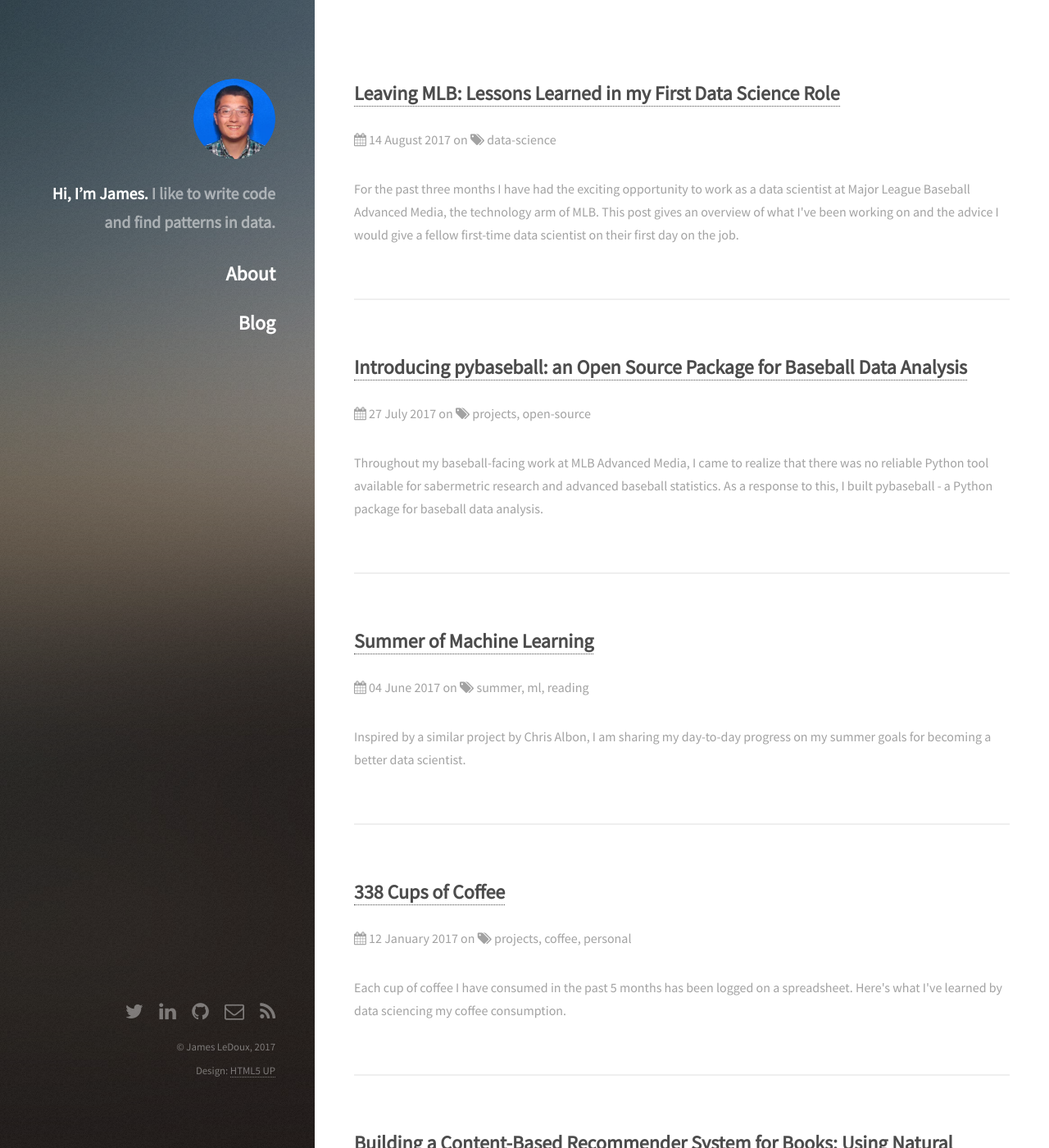
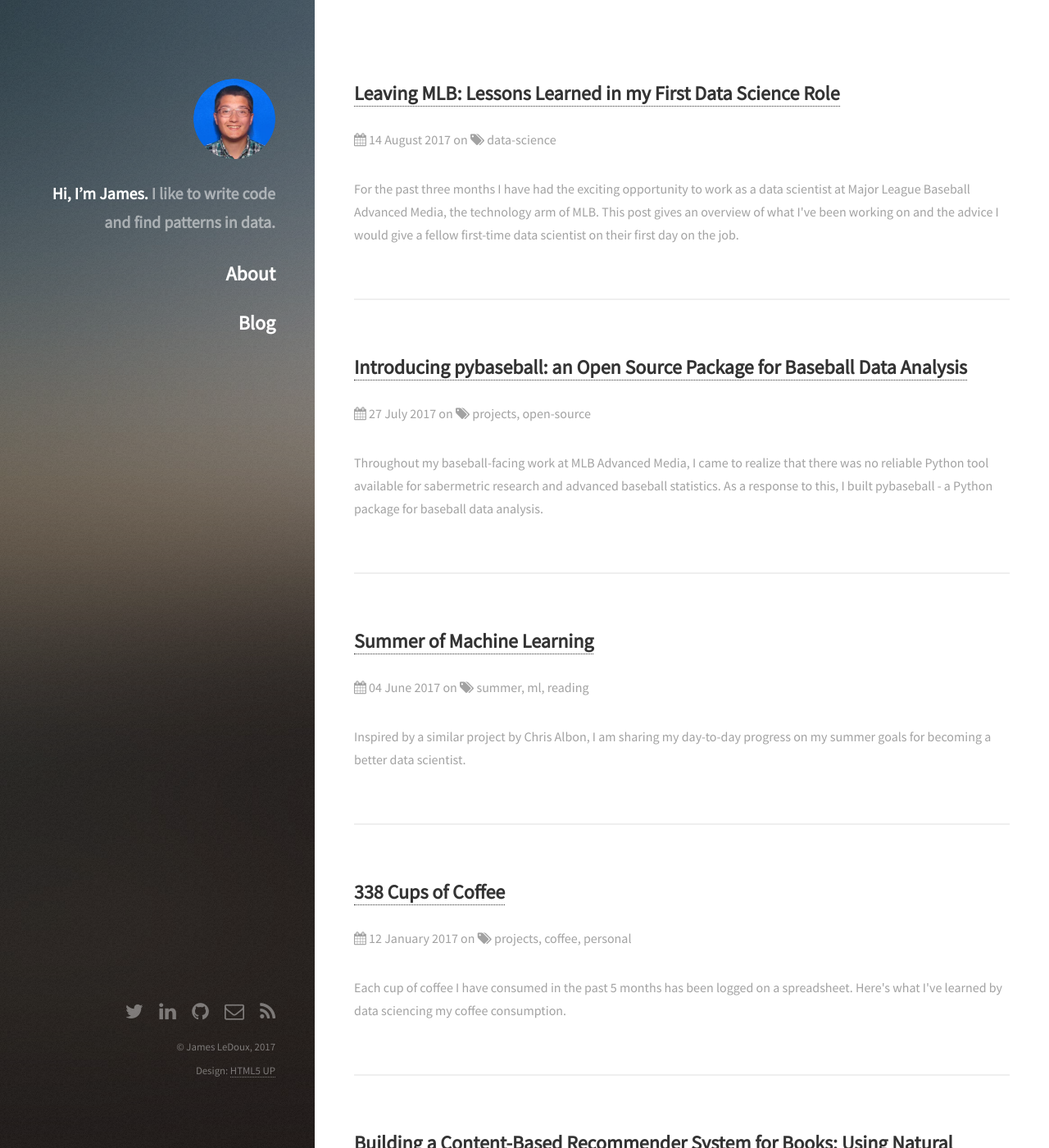
Before and after one commit to jldbc/jldbc.github.io, a Jekyll site: the page built from index.html, in a window 1280 px wide and 1400 px high. Shown: the whole window at 82% size. Built offline with Jekyll 4.4.1, drawn with Linux system fonts in a browser that asks for light colours; the list of posts is cut into pages by our own code.

Commit message:
.8 instead of .7

```diff
--- a/assets/sass/libs/_vars.scss
+++ b/assets/sass/libs/_vars.scss
@@ -27,7 +27,7 @@
 	$palette: (
 		bg:					#fff,
 		fg:					#a2a2a2,
-		fg-bold:			rgba(0,0,0,0.7),
+		fg-bold:			rgba(0,0,0,0.8),
 		fg-light:			#b2b2b2,
 		border:				#efefef,
 		border-bg:			#f7f7f7,
```
